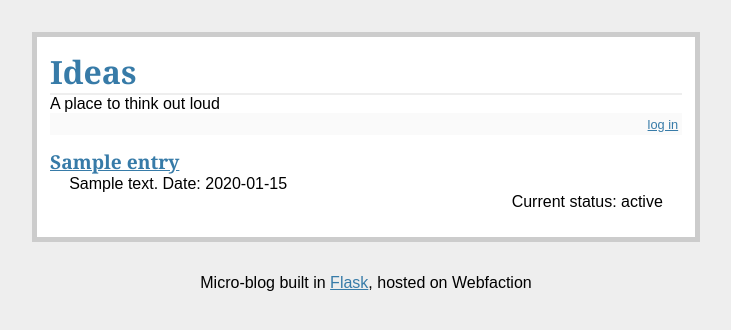
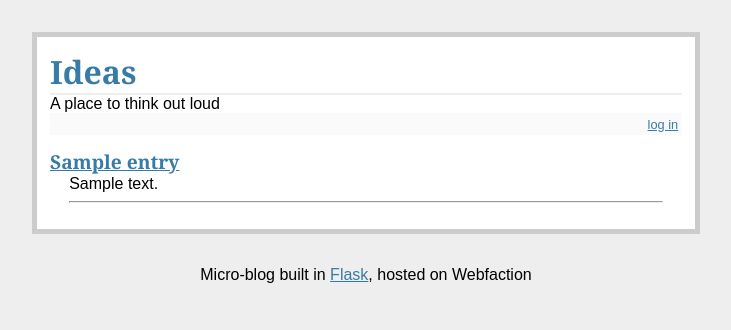
Before and after one commit to tommeagher/alva, a Python web app: template v.1/templates/show_entries.html in a window 1280 px wide. Shown: the top 330 px of the page, without its empty margins (274-1005 px from the left). Run offline with Jinja, Linux system fonts and the light colour scheme; the template is opened without the code that fills it: most values are stand-ins (such as "Sample title", 1, 10 or a date in 2020).

Commit message:
Tweaked private settings and main page display

```diff
--- a/v.1/alva.py
+++ b/v.1/alva.py
@@ -44,10 +44,8 @@ def sluggify(string):
 
 @app.route('/')
 def show_entries():
-    cur = g.db.execute('select title, text, publishdate, status, notes, private, id, slug from entries order by id desc')
-#TODO - fix date
-#    fixdate = format_date('publishdate')
-    entries = [dict(title=row[0], text=row[1], publishdate=row[2], status=row[3], notes=row[4], private=row[5], id=row[6], slug=row[7]) for row in cur.fetchall()]
+    cur = g.db.execute('select title, text, private, id, slug from entries where private="public" order by id desc')
+    entries = [dict(title=row[0], text=row[1], private=row[2], id=row[3], slug=row[4]) for row in cur.fetchall()]
     return render_template('show_entries.html', entries=entries)
 
 #create post
--- a/v.1/templates/show_entries.html
+++ b/v.1/templates/show_entries.html
@@ -23,8 +23,7 @@
 <ul class=entries>
 {% for entry in entries %}
 <li><h2><a href="entries/{{ entry.slug }}.html">{{ entry.title }}</a></h2>{{ entry.text|safe }}
-Date: {{ entry.publishdate }}
-<div style="text-align:right">Current status: {{ entry.status }}</div>
+<hr>
 {% else %}
 <li><em>Unbelievable. No entries here so far.</em>
 {% endfor %}
```
